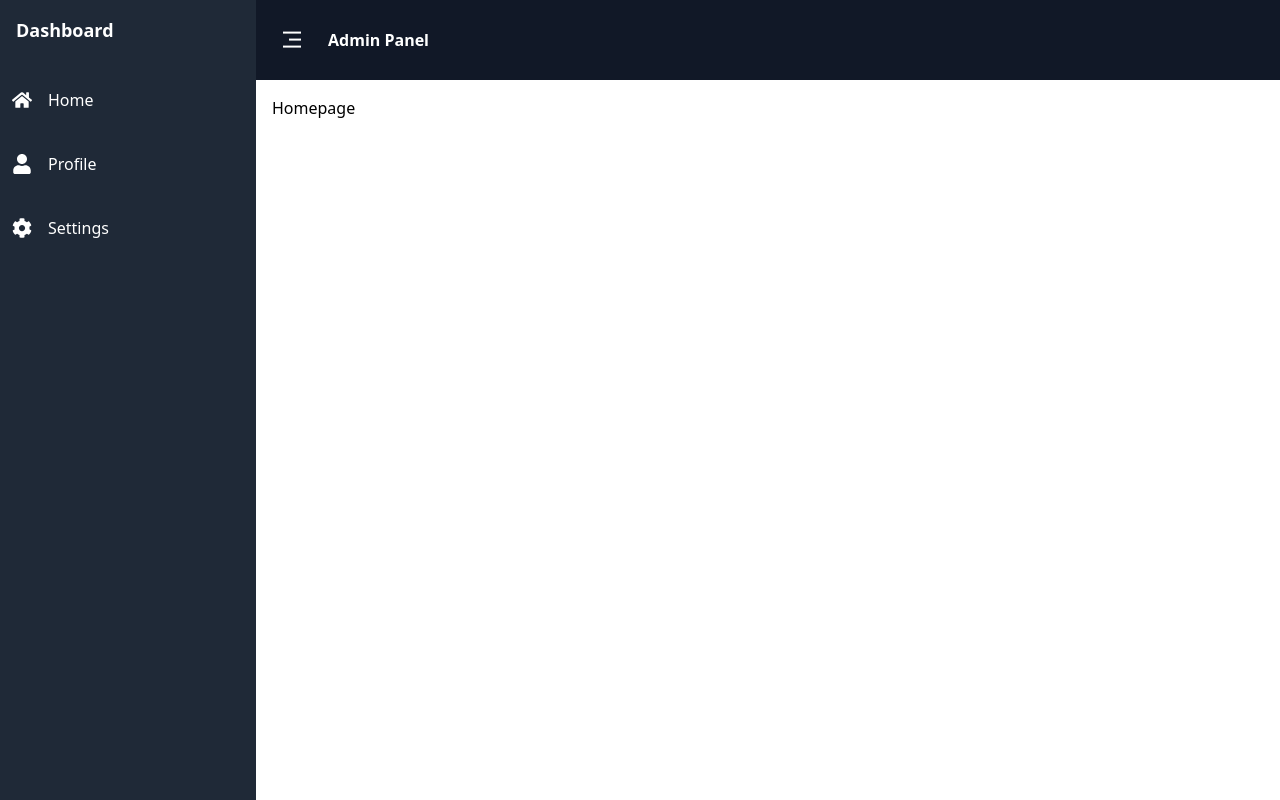
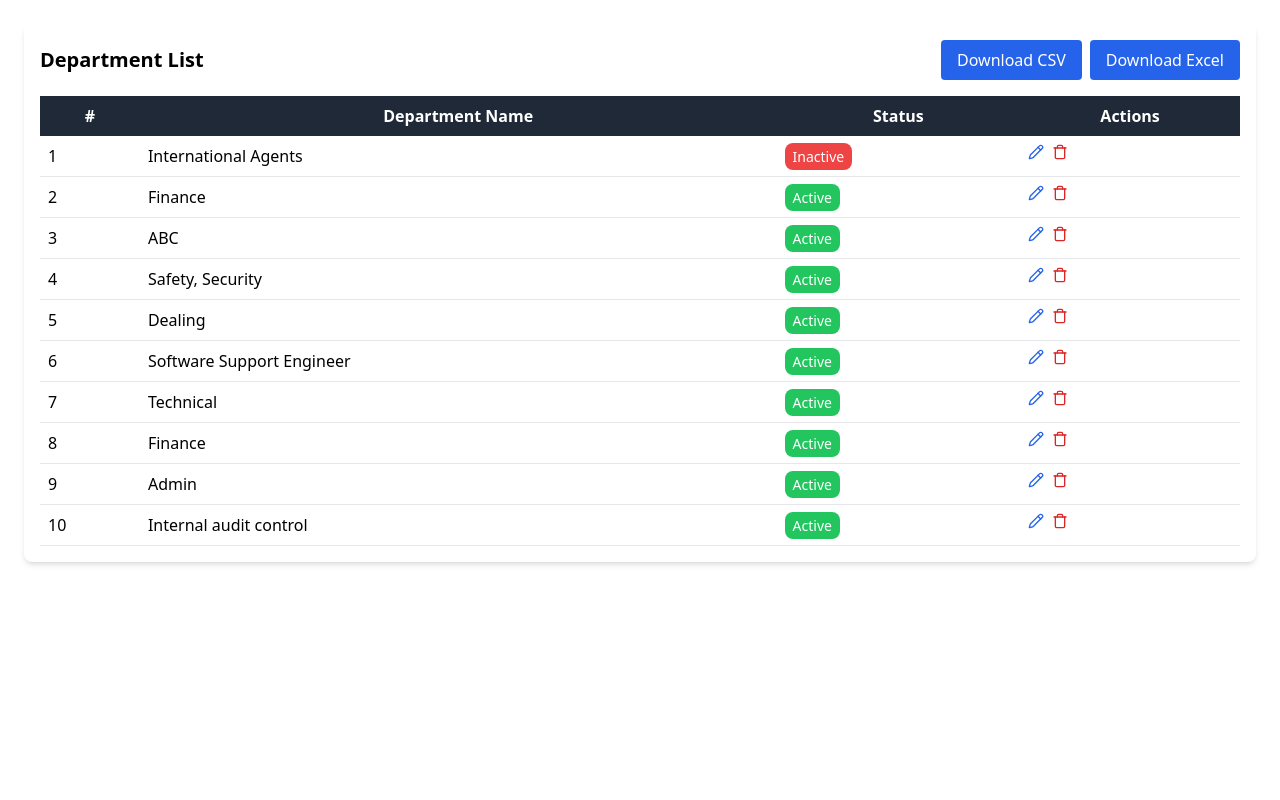
Before and after one commit to JULEEP/vendorpanel, a React (Create React App) app: page / in a window 1280 px wide. Built offline with nearby package versions, Linux system fonts and the light colour scheme.

Commit message:
complete

```diff
--- a/package.json
+++ b/package.json
@@ -10,12 +10,14 @@
     "@testing-library/user-event": "^13.5.0",
     "lucide-react": "^0.475.0",
     "react": "^19.0.0",
+    "react-csv": "^2.2.2",
     "react-dom": "^19.0.0",
     "react-icons": "^5.4.0",
     "react-router-dom": "^7.1.5",
     "react-scripts": "5.0.1",
     "remixicon": "^4.6.0",
-    "web-vitals": "^2.1.4"
+    "web-vitals": "^2.1.4",
+    "xlsx": "^0.18.5"
   },
   "scripts": {
     "start": "react-scripts start",
--- a/src/App.js
+++ b/src/App.js
@@ -1,14 +1,14 @@
-import { Route, Routes } from "react-router-dom";
-import Homepage from "./Pages/Homepage";
-import AdminLayout from "./Layout/AdminLayout";
+
+import React from "react";
+import DepartmentList from "./Components/department";  // Correct the path here
+
+
 
 function App() {
   return (
-      <AdminLayout>
-        <Routes>
-          <Route path="/" element={<Homepage/>}/>
-        </Routes>
-      </AdminLayout>
+    <div className="App">
+      <DepartmentList /> {/* Render the DepartmentList component */}
+    </div>
   );
 }
 
--- /dev/null
+++ b/src/Components/department.js
@@ -0,0 +1,157 @@
+
+
+import React, { useState } from "react";
+import { Pencil, Trash } from "lucide-react";
+import { CSVLink } from "react-csv";
+import * as XLSX from "xlsx";
+
+const initialDepartments = [
+  { id: 1, name: "International Agents", status: "Inactive" },
+  { id: 2, name: "Finance", status: "Active" },
+  { id: 3, name: "ABC", status: "Active" },
+  { id: 4, name: "Safety, Security", status: "Active" },
+  { id: 5, name: "Dealing", status: "Active" },
+  { id: 6, name: "Software Support Engineer", status: "Active" },
+  { id: 7, name: "Technical", status: "Active" },
+  { id: 8, name: "Finance", status: "Active" },
+  { id: 9, name: "Admin", status: "Active" },
+  { id: 10, name: "Internal audit control", status: "Active" },
+];
+
+const DepartmentList = () => {
+  const [departments, setDepartments] = useState(initialDepartments);
+  const [editId, setEditId] = useState(null);
+  const [editName, setEditName] = useState("");
+  const [editStatus, setEditStatus] = useState("");
+
+  // Function to handle edit
+  const handleEdit = (dept) => {
+    setEditId(dept.id);
+    setEditName(dept.name);
+    setEditStatus(dept.status);
+  };
+
+  // Function to save edit
+  const saveEdit = () => {
+    setDepartments((prev) =>
+      prev.map((dept) =>
+        dept.id === editId ? { ...dept, name: editName, status: editStatus } : dept
+      )
+    );
+    setEditId(null);
+  };
+
+  // Function to delete department
+  const handleDelete = (id) => {
+    setDepartments(departments.filter((dept) => dept.id !== id));
+  };
+
+  // Function to download data as Excel
+  const downloadExcel = () => {
+    const ws = XLSX.utils.json_to_sheet(departments);
+    const wb = XLSX.utils.book_new();
+    XLSX.utils.book_append_sheet(wb, ws, "Departments");
+    XLSX.writeFile(wb, "departments.xlsx");
+  };
+
+  return (
+    <div className="p-6">
+      <div className="bg-white shadow-md rounded-lg p-4">
+        <div className="flex justify-between items-center mb-4">
+          <h2 className="text-xl font-bold">Department List</h2>
+          <div className="flex gap-2">
+            <CSVLink
+              data={departments}
+              filename="departments.csv"
+              className="bg-blue-600 text-white px-4 py-2 rounded"
+            >
+              Download CSV
+            </CSVLink>
+            <button
+              onClick={downloadExcel}
+              className="bg-blue-600 text-white px-4 py-2 rounded"
+            >
+              Download Excel
+            </button>
+          </div>
+        </div>
+        <table className="min-w-full">
+          <thead>
+            <tr className="bg-gray-800 text-white">
+              <th className="p-2">#</th>
+              <th className="p-2">Department Name</th>
+              <th className="p-2">Status</th>
+              <th className="p-2">Actions</th>
+            </tr>
+          </thead>
+          <tbody>
+            {departments.map((dept, index) => (
+              <tr key={dept.id} className="border-b">
+                <td className="p-2">{index + 1}</td>
+                <td className="p-2">
+                  {editId === dept.id ? (
+                    <input
+                      type="text"
+                      value={editName}
+                      onChange={(e) => setEditName(e.target.value)}
+                      className="border p-1 rounded"
+                    />
+                  ) : (
+                    dept.name
+                  )}
+                </td>
+                <td className="p-2">
+                  {editId === dept.id ? (
+                    <select
+                      value={editStatus}
+                      onChange={(e) => setEditStatus(e.target.value)}
+                      className="border p-1 rounded"
+                    >
+                      <option value="Active">Active</option>
+                      <option value="Inactive">Inactive</option>
+                    </select>
+                  ) : (
+                    <span
+                      className={`px-2 py-1 text-sm rounded-lg ${
+                        dept.status === "Active"
+                          ? "bg-green-500 text-white"
+                          : "bg-red-500 text-white"
+                      }`}
+                    >
+                      {dept.status}
+                    </span>
+                  )}
+                </td>
+                <td className="p-2 flex gap-2">
+                  {editId === dept.id ? (
+                    <button
+                      onClick={saveEdit}
+                      className="text-green-600 px-2 py-1 border rounded"
+                    >
+                      Save
+                    </button>
+                  ) : (
+                    <button
+                      onClick={() => handleEdit(dept)}
+                      className="text-blue-600"
+                    >
+                      <Pencil size={16} />
+                    </button>
+                  )}
+                  <button
+                    onClick={() => handleDelete(dept.id)}
+                    className="text-red-600"
+                  >
+                    <Trash size={16} />
+                  </button>
+                </td>
+              </tr>
+            ))}
+          </tbody>
+        </table>
+      </div>
+    </div>
+  );
+};
+
+export default DepartmentList;
```
Also changed, not shown: 1 other file (tests, documents, lock files or other folders).
